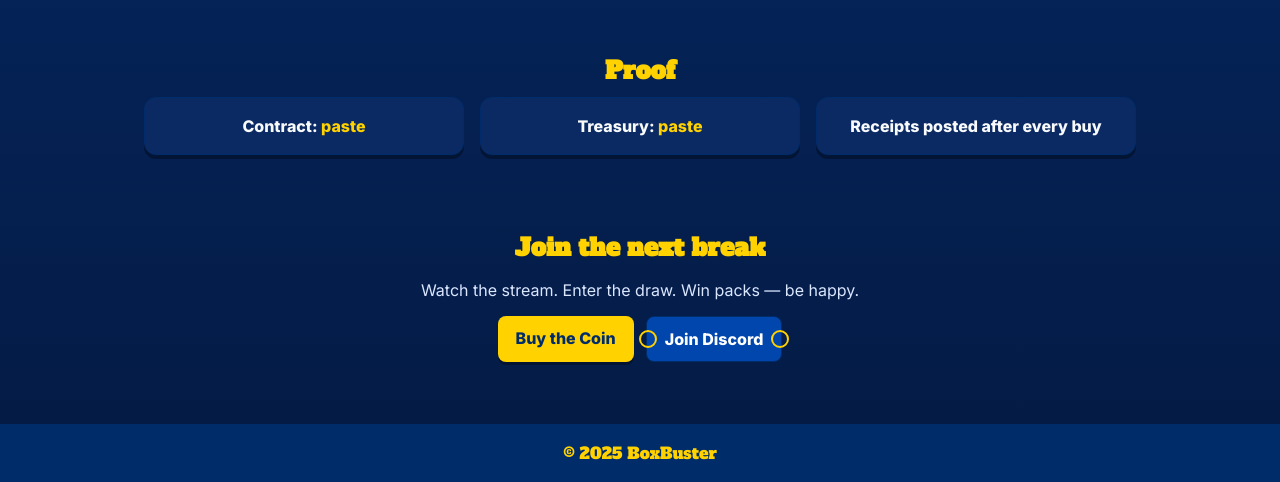
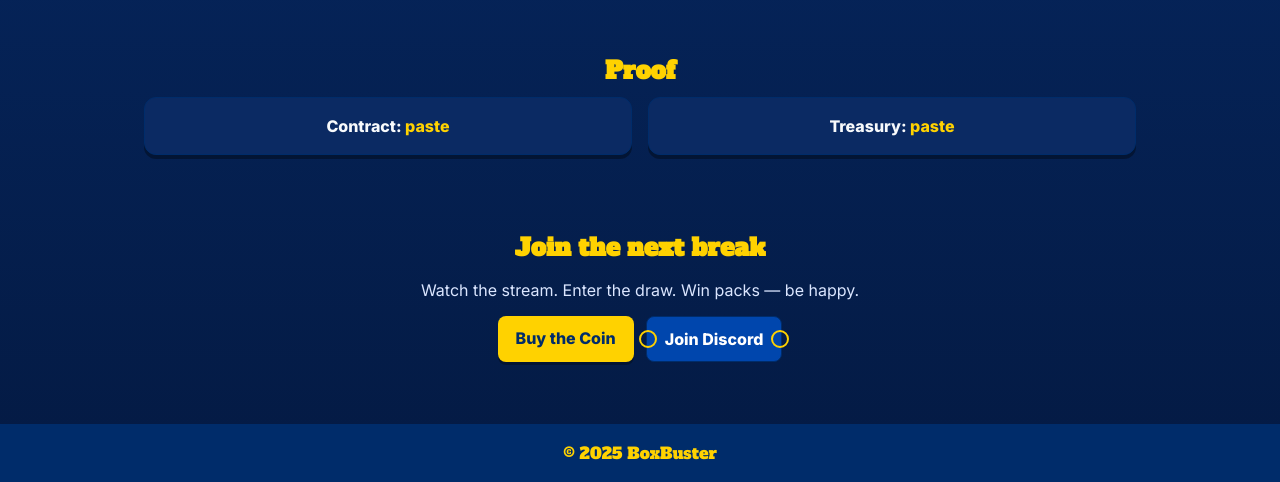
Before and after one commit to P4n-d0ra/BoxBuster, a plain HTML site: page index.html in a window 1280 px wide. Shown: the part 926-1408 px from the top of the page. Drawn offline with Linux system fonts and the light colour scheme.

Commit message:
Update index.html

```diff
--- a/index.html
+++ b/index.html
@@ -105,7 +105,7 @@
       <div class="grid">
         <div class="card">Contract: <a href="#">paste</a></div>
         <div class="card">Treasury: <a href="#">paste</a></div>
-        <div class="card">Receipts posted after every buy</div>
+
       </div>
     </section>
 
```
